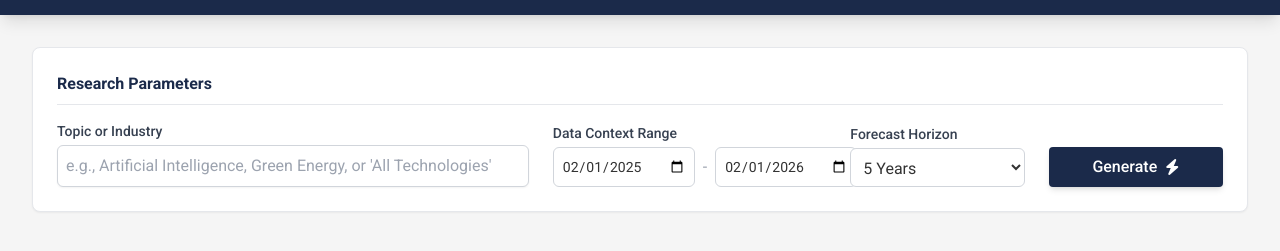
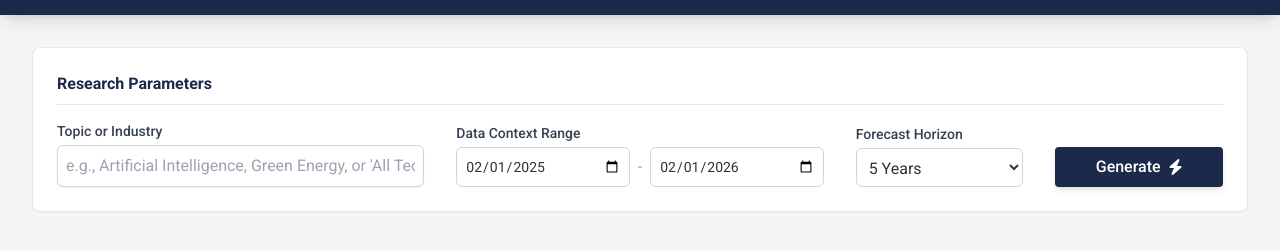
Before and after one commit to rsudan/futureofwork, a plain HTML site: page index.html in a window 1280 px wide. Shown: the part 49-300 px from the top of the page. Drawn offline with nearby package versions, Linux system fonts and the light colour scheme.

Commit message:
Adjust grid layout and column spans in index.html

```diff
--- a/index.html
+++ b/index.html
@@ -148,16 +148,16 @@
         <section class="bg-white rounded-lg shadow-sm p-6 mb-8 border border-gray-200">
             <h2 class="text-navy-900 font-semibold mb-4 border-b pb-2">Research Parameters</h2>
 
-            <div class="grid grid-cols-1 md:grid-cols-12 gap-6 items-end">
+            <div class="grid grid-cols-1 md:grid-cols-12 gap-8 items-end">
                 <!-- Search -->
-                <div class="md:col-span-5">
+                <div class="md:col-span-4">
                     <label class="block text-sm font-medium text-gray-700 mb-1">Topic or Industry</label>
                     <input type="text" id="searchQuery" placeholder="e.g., Artificial Intelligence, Green Energy, or 'All Technologies'"
                            class="w-full rounded-md border-gray-300 shadow-sm border p-2 focus:border-navy-900 focus:ring-1 focus:ring-navy-900 outline-none">
                 </div>
 
                 <!-- Date Range -->
-                <div class="md:col-span-3">
+                <div class="md:col-span-4">
                     <label class="block text-sm font-medium text-gray-700 mb-1">Data Context Range</label>
                     <div class="flex items-center gap-2">
                         <input type="date" id="startDate" class="w-full rounded-md border border-gray-300 p-2 text-sm">
```
